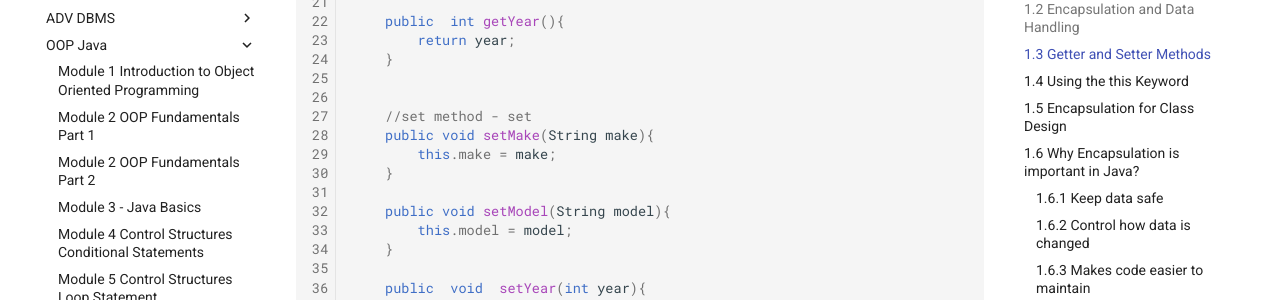
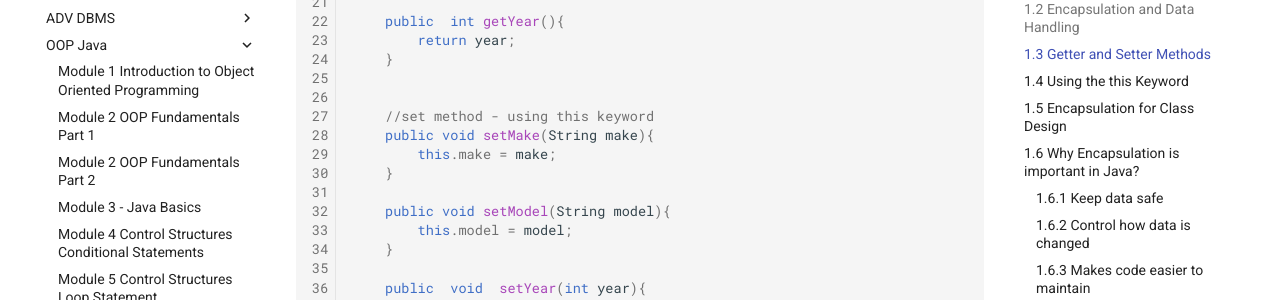
Before and after one commit to dukehug/mkdocs_dknotes, an MkDocs documentation site: the page built from docs/Adamson/2026/OOP Java/Module-7-Encapsulation.md, in a window 1280 px wide and 900 px high, scrolled down 3337 px. Shown: the part 153-453 px from the top of the window. Built offline with MkDocs 1.6.1 and Material for MkDocs 9.7.7, drawn with Linux system fonts in a browser that asks for light colours; comment, search, counter and statistics services are not loaded.

Commit message:
upadte notes: Tue Apr 21 04:51:37 PM CST 2026

```diff
--- a/docs/Adamson/2026/OOP Java/Module-7-Encapsulation.md
+++ b/docs/Adamson/2026/OOP Java/Module-7-Encapsulation.md
@@ -148,7 +148,7 @@ public class Car {
     }
 
 
-    //set method - set
+    //set method - using this keyword
     public void setMake(String make){
         this.make = make;
     }
```
